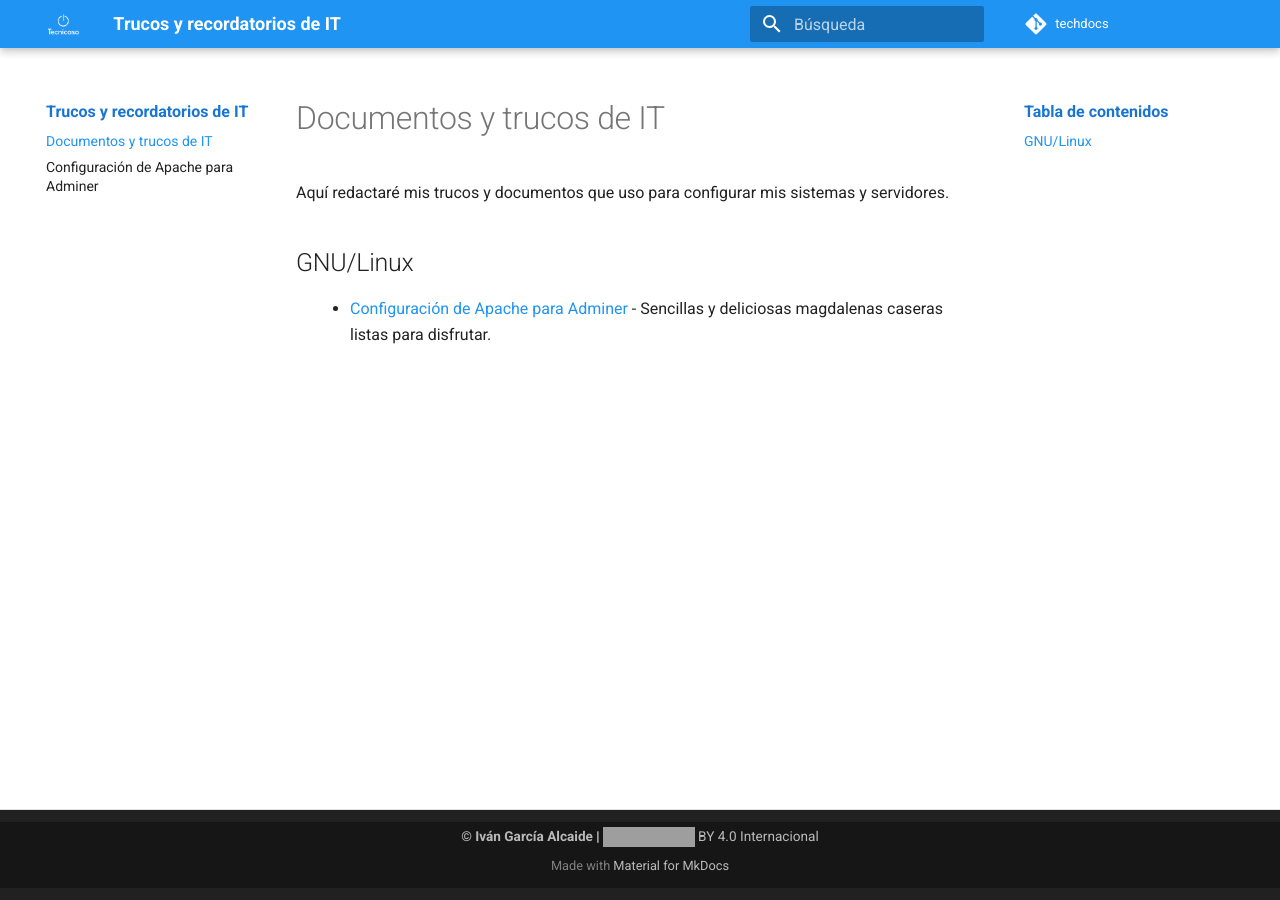
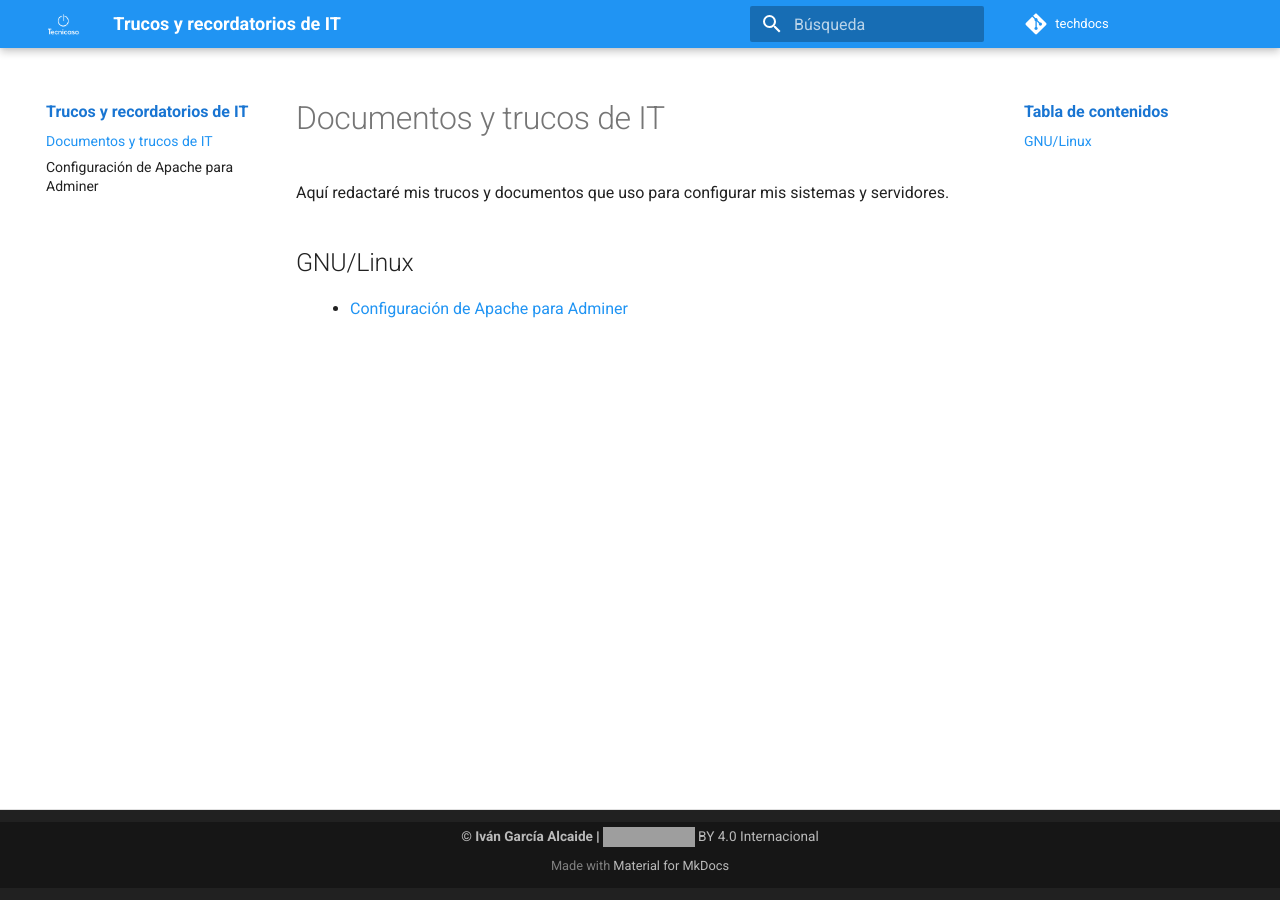
Before and after one commit to ivangarciaalcaide/techdocs, an MkDocs documentation site: the page built from docs/index.md, in a window 1280 px wide. Built offline with MkDocs 1.6.1 and Material for MkDocs 9.7.7, drawn with Linux system fonts in a browser that asks for light colours; comment, search, counter and statistics services are not loaded; grey boxes are pictures that could not be loaded.

Commit message:
Versión inicial del índice.

```diff
--- a/docs/index.md
+++ b/docs/index.md
@@ -4,4 +4,4 @@ Aquí redactaré mis trucos y documentos que uso para configurar mis sistemas y
 
 ## GNU/Linux
 
-- [Configuración de Apache para Adminer](configuracion_apache_para_adminer.md) - Sencillas y deliciosas magdalenas caseras listas para disfrutar.
+- [Configuración de Apache para Adminer](configuracion_apache_para_adminer.md)
```
